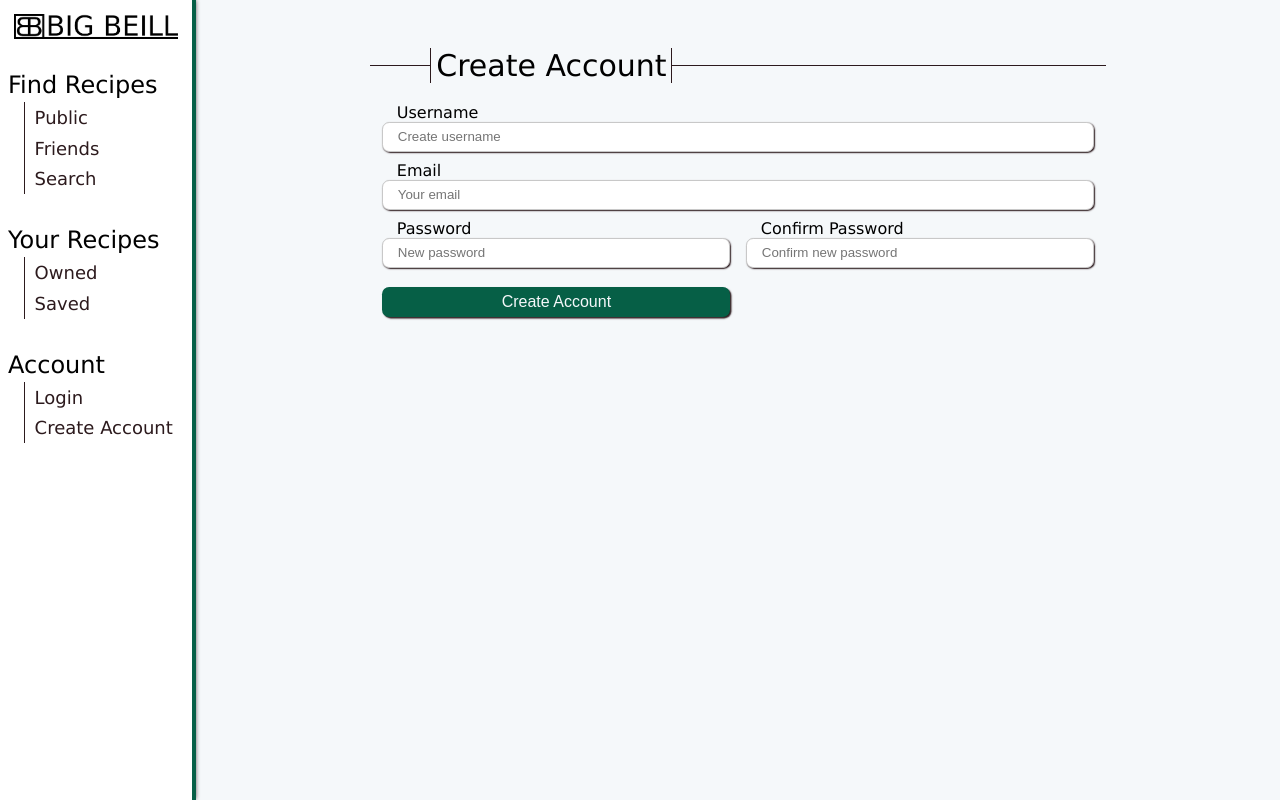
After one commit to BigBeill/food-website, a PHP site: page /register.html in a window 1280 px wide. The commit adds this page. Run offline with PHP 8.4, Linux system fonts and the light colour scheme.

Commit message:
Register-01

```diff
--- /dev/null
+++ b/register.html
@@ -0,0 +1,58 @@
+<!DOCTYPE html>
+<html lang="en">
+
+<head>
+    <meta charset="utf-8" />
+    <meta name="viewport" content="width=device-width, initial-scale=1.0" />
+    <title>Beill's Greenhouse - Register</title>
+    <link rel="stylesheet" href="./styles/main.css" />
+</head>
+
+<body>
+    <nav>
+        <img class="logo" src="./images/BigBeill-logo_black.png" alt="Beill Greenhouse Logo">
+
+        <h3>Find Recipes</h3>
+        <a href="index.html">Public</a>
+        <a href="index.html">Friends</a>
+        <a href="index.html">Search</a>
+
+        <h3>Your Recipes</h3>
+        <a href="index.html">Owned</a>
+        <a href="index.html">Saved</a>
+
+        <h3>Account</h3>
+        <a href="login.html">Login</a>
+        <a href="register.html">Create Account</a>
+    </nav>
+
+    <div class="mainDiv">
+        <fieldset class="fieldsetTypeA centred">
+            <legend>Create Account</legend>
+            <div class="textInput">
+                <label for="fname">Username</label>
+                <input name="Username" id="name" type="text" placeholder="Create username"/>
+            </div>
+            <div class="textInput">
+                <label for="email">Email</label>
+                <input name="Email" id="email" type="text" placeholder="Your email"/>
+            </div>
+            <div class="splitSpace">
+                <div class="textInput">
+                    <label for="password1">Password</label>
+                    <input name="Password" id="password1" type="password" placeholder="New password"/>
+                </div>
+                <div class="textInput">
+                    <label for="password2">Confirm Password</label>
+                    <input name="Confirm password" id="password2" type="password" placeholder="Confirm new password"/>
+                </div>
+            </div>
+            <div class="splitSpace">
+                <div class="buttonInput">
+                    <input type="submit" name="Submit" value="Create Account"/>
+                </div>
+                <div class="void"></div>
+            </div>
+        </fieldset>
+    </div>
+</body>
--- a/styles/main.css
+++ b/styles/main.css
@@ -64,6 +64,11 @@ nav a:hover{
     text-shadow: 1px 0px 0px #2C1A1D;
 }
 
+nav .logo{
+    margin-top: .9rem;
+    margin-left: .9rem;
+    margin-right: .9rem;
+}
 
 
 
@@ -96,9 +101,15 @@ nav a:hover{
 
 /* css for inputs */
 
-.textInput, .buttonInput, .checkboxInput{
+.textInput, .checkboxInput{
     width: 100%;
     margin-top: .6rem;
+    margin-bottom: .6rem;
+}
+
+.buttonInput{
+    width: 100%;
+    margin-top: 1.2rem;
     margin-bottom: .6rem;
 }
 
@@ -108,7 +119,7 @@ nav a:hover{
     padding-left: .9rem;
     padding-right: .9rem;
     box-sizing: border-box;
-    border-radius: .6rem;
+    border-radius: .45rem;
     border: .06rem solid #C8C8C8;
     box-shadow: .06rem .06rem 0.09rem #2C1A1D;
     background-color: #ffffff;
@@ -124,7 +135,7 @@ nav a:hover{
     padding-left: .9rem;
     padding-right: .9rem;
     box-sizing: border-box;
-    border-radius: .6rem;
+    border-radius: .45rem;
     border: .06rem solid #C8C8C8;
     box-shadow: .06rem .06rem 0.09rem #2C1A1D;
     line-height:18px;
@@ -134,7 +145,7 @@ nav a:hover{
     width: 100%;
     padding: .36rem;
     box-sizing: border-box;
-    border-radius: .6rem;
+    border-radius: .45rem;
     border: none;
     box-shadow: .09rem .09rem 0.09rem #2C1A1D;
     color: #f5f8fa;
@@ -173,6 +184,11 @@ nav a:hover{
     display: flex;
     width:100%;
     margin: 0rem;
+    margin-top: -.6rem;
     padding: 0rem;
     gap:1rem;
 }
+
+.void{
+    width: 100%;
+}
```
Also changed, not shown: index.html (+21 -3 lines), login.html (+5 -3 lines), images/BigBeill-logo_black.png (added).
